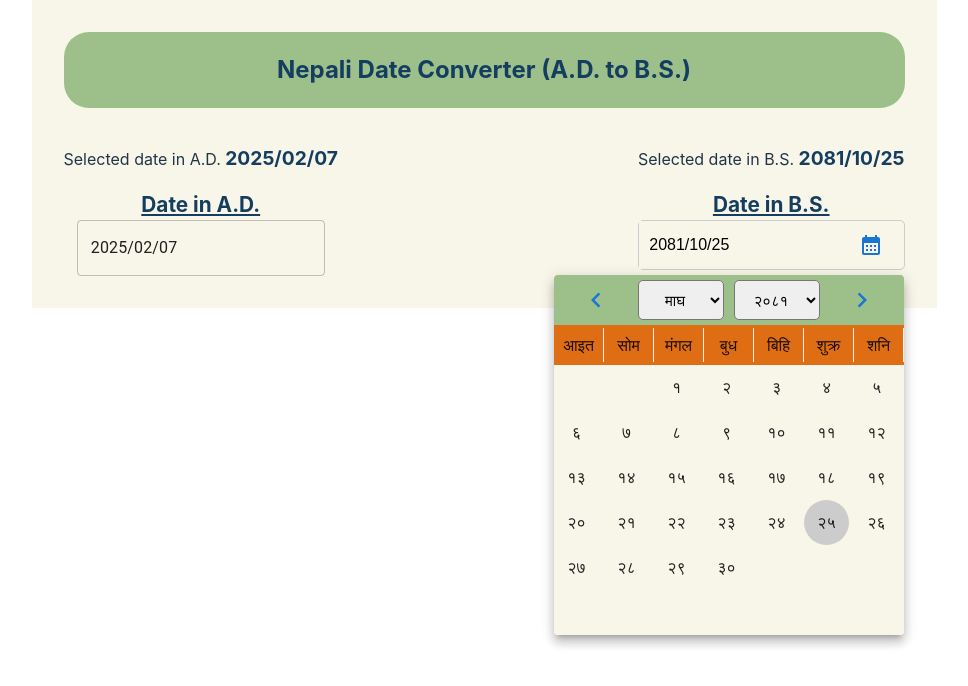
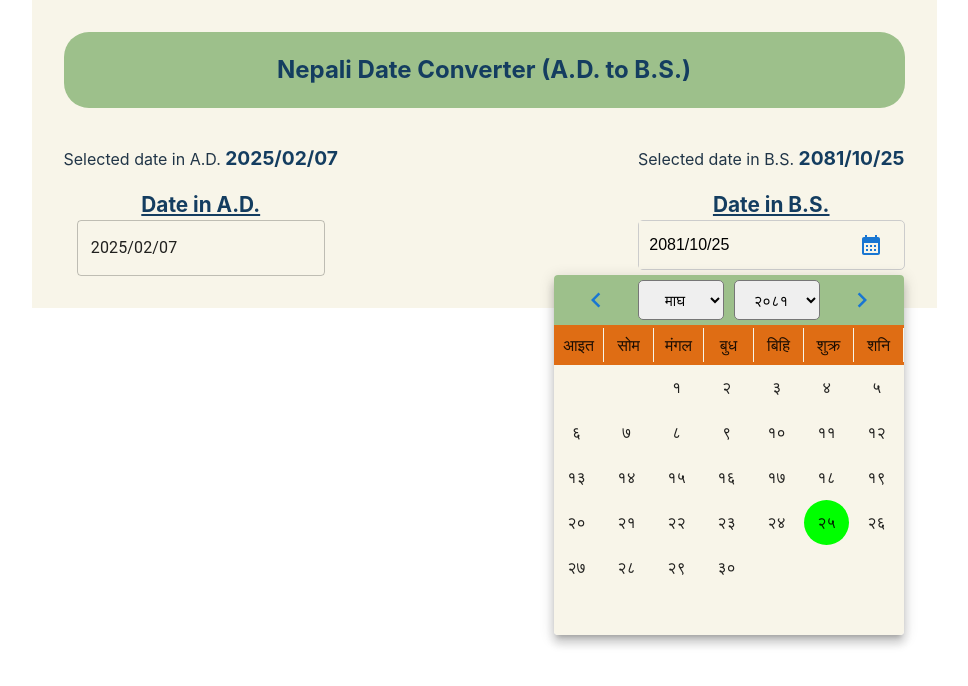
Before and after one commit to bipin-Pariyar2003/Nepali-Date-Picker, a React (Vite) app: page / in a window 1280 px wide. Both pictures are taken after a click on the button 1027 px from the left and 245 px from the top of the page. Shown: the top 686 px of the page, without its empty margins (156-1124 px from the left). Built offline with nearby package versions, Linux system fonts and the light colour scheme.

Commit message:
cleaned messed up code very much faster and clean now

```diff
--- a/src/App.jsx
+++ b/src/App.jsx
@@ -23,6 +23,8 @@ function App() {
     useState(initialNepaliDate);
   const [selectedEnglishDate, setSelectedEnglishDate] =
     useState(initialEnglishDate);
+    console.log("Selected Eng Date: ", selectedEnglishDate);
+    console.log("Selected Nepali Date: ", selectedNepaliDate);
 
   //handling nepali date change
   const handleNepaliDateChange = (date) => {
@@ -34,10 +36,9 @@ function App() {
 
   //handling eng date change
   const handleEngDateChange = (date) => {
-    if (!date) {
-      console.error(" BIPIN ----Received undefined or invalid date:", date);
-      return; // Prevent further processing
-    }
+    // if (!date) {
+    //   return; // Prevent further processing
+    // }
     setSelectedEnglishDate(date);
     const nepDate = ad2bsHandler(date);
     setSelectedNepaliDate(nepDate);
--- a/src/Components/DatePickerUI/index.css
+++ b/src/Components/DatePickerUI/index.css
@@ -1,11 +1,15 @@
-.gatey:not(:empty):hover {
+.gatey:not(:empty, .selected-day, .today):hover {
   background-color: #ccc;
 }
 
 .selected-day {
-  background-color: #ccc;
+  background-color: #f00;
 }
 
-.years-select{
-max-height: 50px;
+.today {
+  background-color: #0f0;
 }
+
+.years-select {
+  max-height: 50px;
+}
--- a/src/Components/DatePickerUI/index.jsx
+++ b/src/Components/DatePickerUI/index.jsx
@@ -6,102 +6,18 @@ import KeyboardArrowRightIcon from "@mui/icons-material/KeyboardArrowRight";
 import KeyboardArrowLeftIcon from "@mui/icons-material/KeyboardArrowLeft";
 import { calendar_data } from "../../assets/RNepaliCalendar/data";
 import "./index.css";
-import { useState, useEffect, useCallback } from "react";
-import { toNepaliNumber } from "../../assets/RNepaliCalendar";
+import { getCurrentBS, toNepaliNumber } from "../../assets/RNepaliCalendar";
 import RNepaliCalendar from "../../assets/RNepaliCalendar";
 
 // pass the formatted date too
-export default function DatePickerUI({ anchorEl, handleClose, onDateSelect }) {
-  // export default function DatePickerUI({ anchorEl, handleClose }) {
-  // creating object of RNepaliCalendar
-  const nepaliCalendar = new RNepaliCalendar();
+export default function DatePickerUI({
+  anchorEl,
+  handleClose,
+  onDateSelect,
+  selectedDate,
+}) {
   const open = Boolean(anchorEl);
   const id = open ? "date-picker-popover" : undefined;
-
-  // getting current Nepali Date
-  const currentNepaliDate = nepaliCalendar.getCurrentBS();
-  // creating state for year and month
-  const [selectedMonth, setSelectedMonth] = useState(+currentNepaliDate.month);
-  const [selectedYear, setSelectedYear] = useState(+currentNepaliDate.year);
-  const [selectedDay, setSelectedDay] = useState(+currentNepaliDate.date);
-  console.log("selected day: ",selectedDay);
-
-  // Format the selected date as YYYY/MM/DD
-  const formattedSelectedDate = `${selectedYear}/${String(
-    selectedMonth
-  ).padStart(2, "0")}/${String(selectedDay).padStart(2, "0")}`;
-
-  // Update parent component with selected date whenever it changes
-  useEffect(() => {
-    if (onDateSelect) {
-      onDateSelect(formattedSelectedDate);
-    }
-  }, [formattedSelectedDate]);
-
-  // calculate the initial day of the week for the first day of the month
-  const initialDayOfWeek = nepaliCalendar.getInitialNepaliDay(
-    selectedYear,
-    selectedMonth
-  );
-  //calculate days of month
-  const dateGatey = Array.from(
-    { length: nepaliCalendar.getDaysInMonth(selectedYear, selectedMonth) },
-    (_, i) => i + 1
-  );
-
-  // create an array to pad the days  before first day of the month
-  const paddedDateGatey = Array(initialDayOfWeek).fill(null).concat(dateGatey);
-
-  //handling date change
-  const handleYearChange = (event) => {
-    setSelectedYear(Number(event.target.value));
-  };
-  //handling month change
-  const handleMonthChange = (event) => {
-    setSelectedMonth(Number(event.target.value));
-  };
-  const handleDayChange = (date) => {
-    if (!date) return;
-    setSelectedDay(date);
-    const formattedSelectedDate = `${selectedYear}/${String(
-      selectedMonth
-    ).padStart(2, "0")}/${String(date).padStart(2, "0")}`;
-    onDateSelect(formattedSelectedDate);
-  };
-
-  //handle day select
-  const handleDaySelect = (day) => {
-    if (day) {
-      setSelectedDay(day);
-      // Ensure onDateSelect is a function before calling
-      if (typeof onDateSelect === "function") {
-        onDateSelect(formattedSelectedDate);
-      }
-      handleClose();
-    }
-  };
-
-  //handling previous btn
-  const handlePreBtn = () => {
-    if (selectedMonth === 1) {
-      setSelectedMonth(12);
-      // setSelectedYear(selectedYear-1);
-      setSelectedYear((sYear) => sYear - 1);
-    } else {
-      setSelectedMonth((sMonth) => sMonth - 1);
-    }
-  };
-
-  // handling next btn
-  const handleNextBtn = () => {
-    if (selectedMonth === 12) {
-      setSelectedMonth(1);
-      setSelectedYear((sYear) => sYear + 1);
-      setSelectedDay(1);
-    } else {
-      setSelectedMonth((sMonth) => sMonth + 1);
-    }
-  };
 
   return (
     <>
@@ -116,6 +32,78 @@ export default function DatePickerUI({ anchorEl, handleClose, onDateSelect }) {
         }}
         sx={{ mt: 1.5, ml: -25.5 }}
       >
+        <PopUp
+          selectedDate={selectedDate}
+          onDateSelect={onDateSelect}
+          handleClose={handleClose}
+        />
+      </Popover>
+    </>
+  );
+}
+
+const PopUp = ({ selectedDate, onDateSelect, handleClose }) => {
+  const nepaliCalendar = new RNepaliCalendar();
+
+  const [viewDate, setViewDate] = React.useState({
+    year: selectedDate.split("/").at(0),
+    month: selectedDate.split("/").at(1),
+  });
+
+  const { year, month, date } = getCurrentBS();
+
+  const initialDayOfWeek = nepaliCalendar.getInitialNepaliDay(
+    viewDate.year,
+    viewDate.month
+  );
+  //calculate days of month
+  const dateGatey = Array.from(
+    { length: nepaliCalendar.getDaysInMonth(viewDate.year, viewDate.month) },
+    (_, i) => i + 1
+  );
+
+  // create an array to pad the days  before first day of the month
+  const paddedDateGatey = Array(initialDayOfWeek).fill(null).concat(dateGatey);
+
+  //handling date change
+  const handleYearChange = (event) => {
+    setViewDate({ ...viewDate, year: event.target.value });
+  };
+  //handling month change
+  const handleMonthChange = (event) => {
+    setViewDate({ ...viewDate, month: event.target.value });
+  };
+  const handleDayChange = (date) => {
+    if (!date) return;
+    onDateSelect(
+      `${viewDate.year}/${String(viewDate.month).padStart(2, 0)}/${String(
+        date
+      ).padStart(2, 0)}`
+    );
+    handleClose();
+  };
+
+  //handling previous btn
+  const handlePreBtn = () => {};
+
+  // handling next btn
+  const handleNextBtn = () => {};
+
+  const isSelected = (date) => {
+    return (
+      selectedDate ===
+      `${viewDate.year}/${viewDate.month}/${String(date).padStart(2, 0)}`
+    );
+  };
+
+  const isToday = (gatay) => {
+    return (
+      `${year}/${month}/${date}` ===
+      `${viewDate.year}/${viewDate.month}/${String(gatay).padStart(2, 0)}`
+    );
+  };
+
+  return (
     <div
       className="date-picker-ui"
       style={{
@@ -164,7 +152,7 @@ export default function DatePickerUI({ anchorEl, handleClose, onDateSelect }) {
             cursor: "pointer",
           }}
           onChange={handleMonthChange}
-              value={selectedMonth}
+          value={viewDate.month}
         >
           {np.monthName.full.map((name, index) => {
             return (
@@ -191,14 +179,13 @@ export default function DatePickerUI({ anchorEl, handleClose, onDateSelect }) {
             cursor: "pointer",
           }}
           onChange={handleYearChange}
-              value={selectedYear}
+          value={viewDate.year}
         >
           {Object.keys(calendar_data).map((year, index) => {
             const nepaliYear = toNepaliNumber(year);
             return (
               <React.Fragment key={index}>
                 <option value={year}>{nepaliYear}</option>
-                    {/* <option value={year}>{year}</option> */}
               </React.Fragment>
             );
           })}
@@ -260,23 +247,14 @@ export default function DatePickerUI({ anchorEl, handleClose, onDateSelect }) {
         >
           {/* showing gatey  */}
           {paddedDateGatey.map((date, index) => {
-                let nepDay;
-                if (!date) {
-                  date = 0;
-                  nepDay = 0;
-                } else {
-                  nepDay = toNepaliNumber(date);
-                }
-
             return (
               <React.Fragment key={index}>
                 <div
                   value={date}
                   // className="gatey"
-                      className={`gatey ${
-                        date === selectedDay ? "selected-day" : ""
-                      }`
-                    }
+                  className={`gatey ${isSelected(date) ? "selected-day" : ""} ${
+                    isToday(date) ? "today" : ""
+                  }`}
                   style={{
                     textAlign: "center",
                     padding: "10px",
@@ -287,7 +265,7 @@ export default function DatePickerUI({ anchorEl, handleClose, onDateSelect }) {
                   }}
                   onClick={() => handleDayChange(date)}
                 >
-                      {nepDay || ""}
+                  {toNepaliNumber(date)}
                 </div>
               </React.Fragment>
             );
@@ -295,8 +273,5 @@ export default function DatePickerUI({ anchorEl, handleClose, onDateSelect }) {
         </div>
       </div>
     </div>
-      </Popover>
-      {/* </LocalizationProvider> */}
-    </>
   );
-}
+};
--- a/src/Components/NepDatePicker/index.jsx
+++ b/src/Components/NepDatePicker/index.jsx
@@ -3,8 +3,9 @@ import { Button } from "@mui/material";
 import CalendarMonthIcon from "@mui/icons-material/CalendarMonth";
 import DatePickerUI from "../DatePickerUI";
 import { useState } from "react";
+import RNepaliCalendar from "../../assets/RNepaliCalendar";
 
-//accept props
+const nepaliCalendar = new RNepaliCalendar();
 const NepDatePicker = ({ selectedDate, onChange }) => {
   const [anchorEl, setAnchorEl] = useState(null);
 
@@ -16,10 +17,37 @@ const NepDatePicker = ({ selectedDate, onChange }) => {
     setAnchorEl(null);
   };
 
-  //handle date selection
-  const handleDateSelect = (date) => {
-    onChange(date);
-    // handleClose();
+  //handle input change
+  const formatDateInput = (value) => {
+    // Remove non-numeric characters except slashes
+    value = value.replace(/[^0-9/]/g, "");
+
+    // Remove extra slashes if present
+    value = value.replace(/\/+/g, "/");
+
+    let parts = value.split("/").map((part) => part.replace(/\D/g, "")); // Extract numeric parts
+
+    let year = parts[0] || "";
+    let month = parts[1] || "";
+    let day = parts[2] || "";
+
+    // Ensure correct year input
+    if (year.length > 4) year = year.slice(0, 4);
+
+    // Auto-pad month and day only when necessary
+    if (month.length === 1 && parseInt(month) > 1) month = "0" + month;
+    if (day.length === 1 && parseInt(day) > 1) day = "0" + day;
+
+    let formattedDate = year;
+    if (month) formattedDate += "/" + month;
+    if (day) formattedDate += "/" + day;
+
+    return formattedDate;
+  };
+
+  const handleInputChange = (e) => {
+    let formattedValue = formatDateInput(e.target.value);
+    onChange(formattedValue);
   };
 
   return (
@@ -61,7 +89,11 @@ const NepDatePicker = ({ selectedDate, onChange }) => {
         >
           <input
             type="text"
-            id="date-input"
+            required
+            pattern="\d{4}/\d{2}/\d{2}"
+            title="Enter date in YYYY/MM/DD format"
+            // type="number"
+            id="neplai-date-input"
             placeholder={selectedDate || "YYYY/MM/DD"}
             // value={nepDateFormatter(selectedDate) || ""}
             value={selectedDate || ""}
@@ -76,8 +108,7 @@ const NepDatePicker = ({ selectedDate, onChange }) => {
               width: "180px",
               backgroundColor: "#F8F5E9",
             }}
-            // onChange={(e) => handleDateChange(e)}
-            onChange={(e) => onChange(e.target.value)}
+            onChange={handleInputChange}
           />
           <Button id="calendar-btn" onClick={handleShowDatePicker}>
             <CalendarMonthIcon />
@@ -86,8 +117,8 @@ const NepDatePicker = ({ selectedDate, onChange }) => {
         <DatePickerUI
           anchorEl={anchorEl}
           handleClose={handleClose}
-          onDateSelect={handleDateSelect}
-          initialDate={selectedDate}
+          onDateSelect={onChange}
+          selectedDate={selectedDate}
         />
       </div>
     </>
--- a/src/assets/RNepaliCalendar/index.js
+++ b/src/assets/RNepaliCalendar/index.js
@@ -158,6 +158,7 @@ export default class RNepaliCalendar {
    * @param {number} num - English numeral 0,1,2,3...
    */
   toNepaliNumber = (num) => {
+    if (!num) return "";
     var arrNumNe = num
       .toString()
       .split("")
```
Lines whose indentation alone changed are shown as unchanged.
